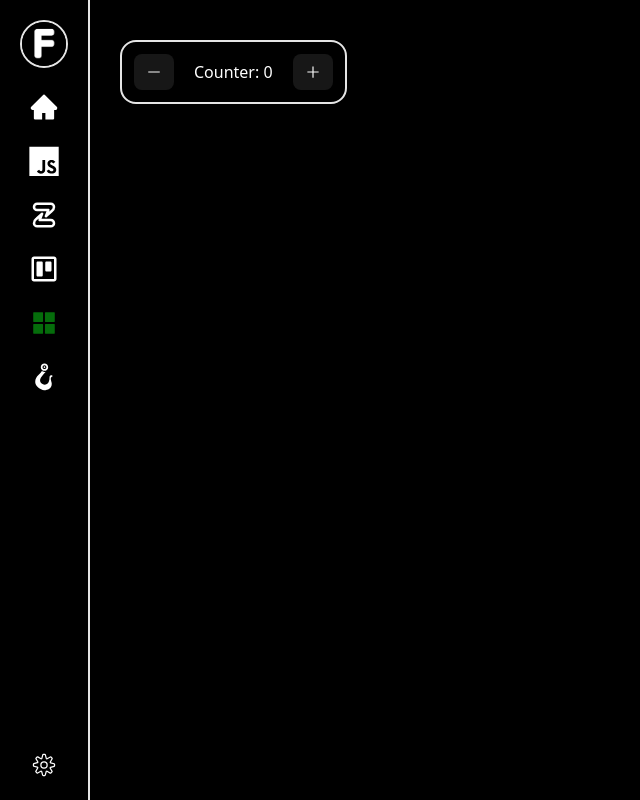
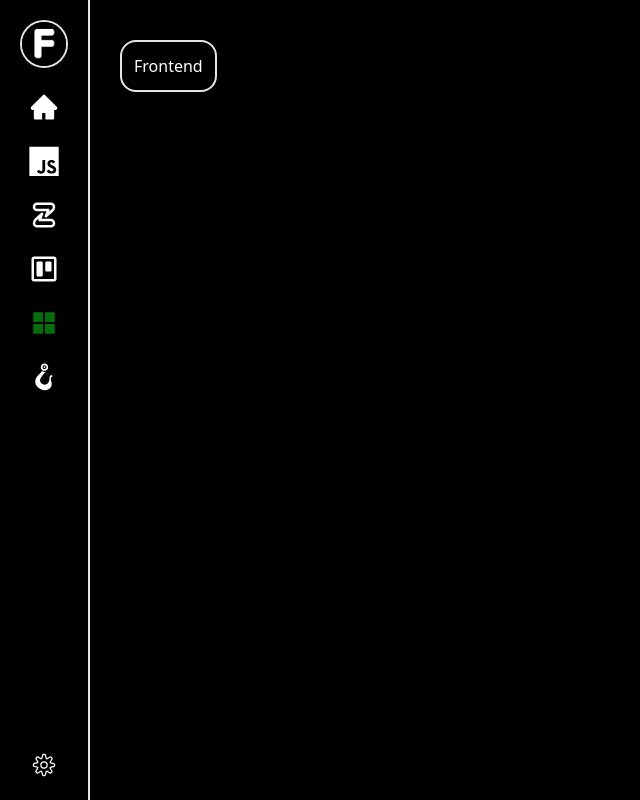
Before and after one commit to Ramazan-Yusupov/react-practice, a React (Vite) app: page /zustandpage/application in a window 1280 px wide. Shown: the whole page, without its empty margins (0-640 px from the left). Built offline with nearby package versions, Linux system fonts and the light colour scheme.

Commit message:
Упрощено использование компонента CardApp, удалены ненужные пропсы и логика счетчика.

```diff
--- a/src/pages/ZustandPage/Application/Application.tsx
+++ b/src/pages/ZustandPage/Application/Application.tsx
@@ -1,18 +1,9 @@
-import { useStoreApp } from "@/store/useStoreApp";
-import { AiOutlineMinus, AiOutlinePlus } from "react-icons/ai";
 import { CardApp } from "./ui/CardApp";
 
 export function Application() {
-  const { counter, increment, decrement } = useStoreApp();
   return (
     <div className="inline-flex flex-col gap-5">
-      <CardApp
-        counter={counter}
-        onClick={decrement}
-        onClick2={increment}
-        children={<AiOutlineMinus />}
-        children2={<AiOutlinePlus />}
-      />
+      <CardApp>Frontend</CardApp>
     </div>
   );
 }
--- a/src/pages/ZustandPage/Application/ui/CardApp.tsx
+++ b/src/pages/ZustandPage/Application/ui/CardApp.tsx
@@ -1,27 +1,11 @@
-import { Button } from "@/shared/ui/Button";
-
 interface CardProps {
-  counter: number;
-  onClick: () => void;
-  onClick2: () => void;
   children: React.ReactNode;
-  children2: React.ReactNode;
 }
 
-export function CardApp({
-  counter,
-  onClick,
-  onClick2,
-  children,
-  children2,
-}: CardProps) {
+export function CardApp({ children }: CardProps) {
   return (
     <div className="border-2 p-3 rounded-2xl">
-      <div className="flex items-center gap-5">
-        <Button onClick={onClick}>{children}</Button>
-        <div>Counter: {counter}</div>
-        <Button onClick={onClick2}>{children2}</Button>
-      </div>
+      <div className="">{children}</div>
     </div>
   );
 }
```
